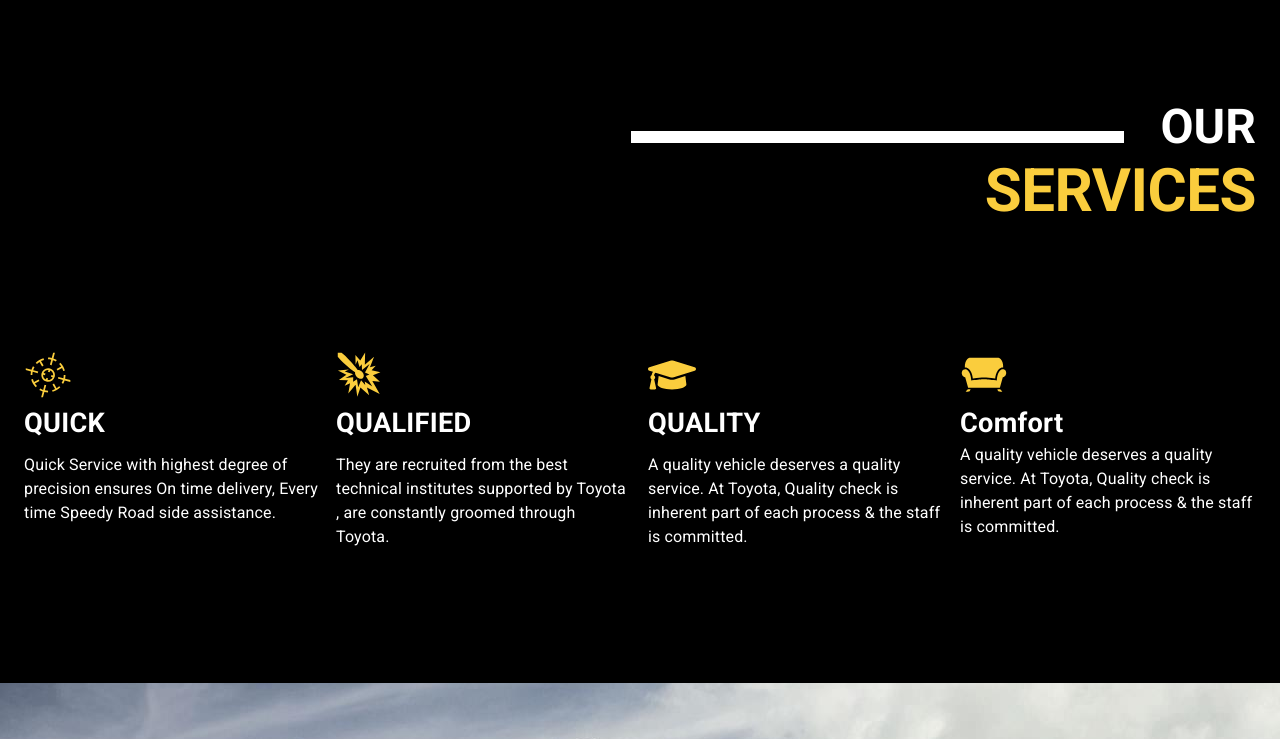
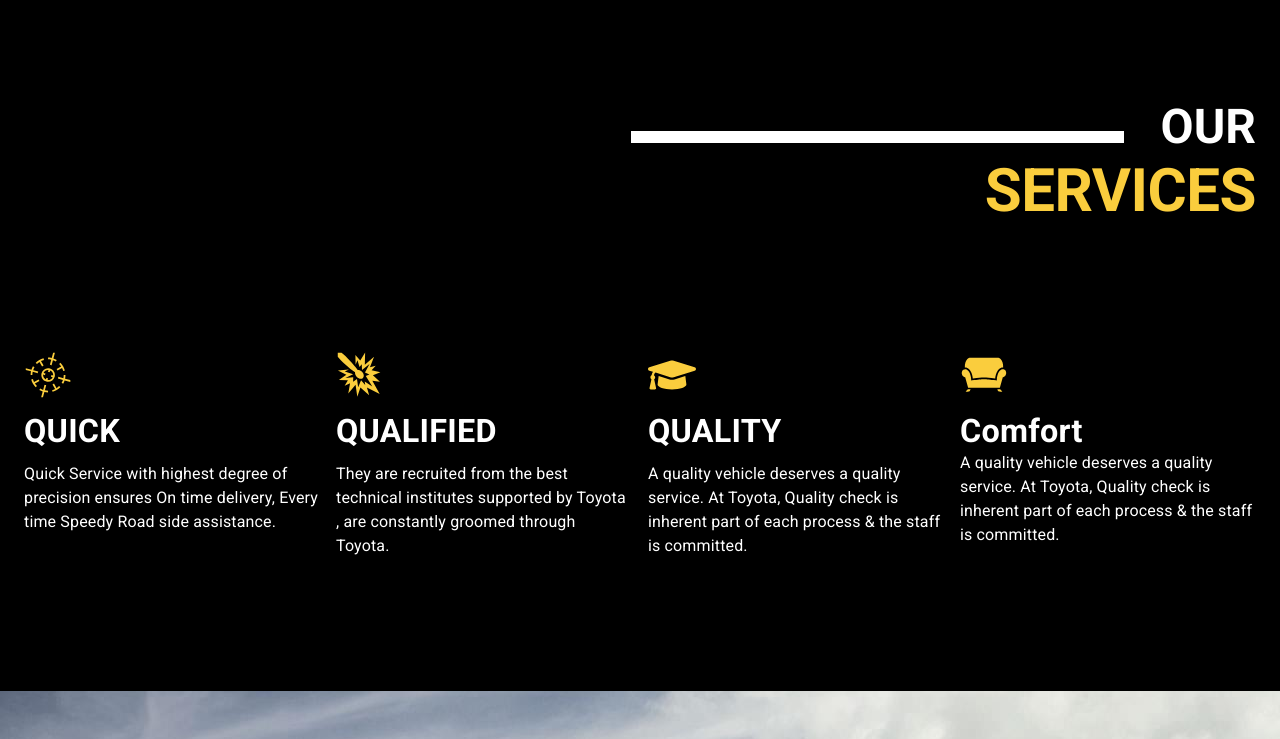
Before and after one commit to ay19b/land, a Next.js app: page / in a window 1280 px wide. Shown: the part 1342-2081 px from the top of the page. Built offline with nearby package versions, Linux system fonts and the light colour scheme.

Commit message:
Initial commit

```diff
--- a/components/contact.js
+++ b/components/contact.js
@@ -54,16 +54,15 @@ const useStyles = makeStyles((theme) => ({
         color:'white',
         marginLeft: '3%',
      },
+	 list:{
+		 listStyle: 'none',
+         display: 'flex',
+	 },
      iconList:{
-         fontSize:'1.4rem',
          marginRight:'2%',
      },
      card:{
         backgroundColor:'transparent',
-     },
-     iconCard:{
-        fontSize: '3rem',
-        color: '#facd3d',
      },
      titleCard:{
         fontSize: '1.7rem',
@@ -107,11 +106,11 @@ const Contact =()=> {
                         <Typography variant="subtitle1" component="div">115 NW Oregon Ave, #7 </Typography>
                         <Typography variant="subtitle1" component="div">Bend, OR 97703</Typography>
                         <br />
-                        <div>
-                            <GrFacebookOption  className={classes.iconList}/>
-                            <AiOutlineTwitter className={classes.iconList}/>
-                            <AiOutlineInstagram className={classes.iconList}/>
-                            <AiFillYoutube className={classes.iconList}/>
+                        <div className={classes.list}>
+                            <div className={classes.iconList}><Typography variant="h6"><GrFacebookOption /></Typography></div>
+							<div className={classes.iconList}><Typography variant="h6"><AiOutlineTwitter /></Typography></div>
+							<div className={classes.iconList}><Typography variant="h6"><AiOutlineInstagram /></Typography></div>
+							<div className={classes.iconList}><Typography variant="h6"><AiFillYoutube /></Typography></div>
                         </div>
                     </li>
                 </List>
--- a/components/exterior.js
+++ b/components/exterior.js
@@ -33,16 +33,12 @@ const useStyles = makeStyles((theme) => ({
      },
      title:{
       fontWeight:'bold',
-      [theme.breakpoints.down("sm")]: {
-         fontSize:'2.3rem'
-       },
      },
      discTitle:{
        fontWeight:'bold',
        flexDirection: 'row-reverse',
        color:theme.palette.primary.main,
        [theme.breakpoints.down("sm")]: {
-         fontSize:'2.5rem',
          textAlign: 'end',
        },
      },
@@ -59,18 +55,6 @@ const useStyles = makeStyles((theme) => ({
      },
      card:{
         backgroundColor:'transparent',
-     },
-     iconCard:{
-        fontSize: '3rem',
-        color: '#facd3d',
-     },
-     titleCard:{
-        fontSize: '1.7rem',
-        fontWeight: 'bold',
-        color: 'white',
-     },
-     disCard:{
-        color:'white',
      },
      btn:{
         display:'flex',
--- a/components/header.js
+++ b/components/header.js
@@ -16,9 +16,9 @@ const useStyles = makeStyles((theme) => ({
        },
    },
    bgc:{
-    backgroundColor:'rgba(0,0,0,0.4)',
-    height:'100%',
-    width:"100%"
+       backgroundColor:'rgba(0,0,0,0.4)',
+       height:'100%',
+       width:"100%"
    },
    item:{
       display: 'flex',
@@ -38,22 +38,15 @@ const useStyles = makeStyles((theme) => ({
    },
    title:{
     fontWeight:'bold',
-    [theme.breakpoints.down("sm")]: {
-       fontSize:'2.3rem'
-     },
    },
    discTitle:{
      fontWeight:'bold',
      color:theme.palette.primary.main,
-     [theme.breakpoints.down("sm")]: {
-       fontSize:'2.5rem'
-     },
    },
    extDiscTitle:{
     fontWeight:'bold',
     color:"white",
     [theme.breakpoints.down("sm")]: {
-      fontSize:'2.2rem',
       textAlign: 'end',
     },
   },
@@ -68,8 +61,6 @@ const useStyles = makeStyles((theme) => ({
          padding: '0.7%',
        },
    },
-   center:{},
-   bottom:{},
  }));
 const Header=()=>{
     const classes = useStyles();
--- a/components/new.js
+++ b/components/new.js
@@ -16,8 +16,7 @@ const useStyles = makeStyles((theme) => ({
     fontWeight:'bold',
     height:'100%',
     paddingTop:"3%",
-
- },
+   },
  top:{
     color: 'white',
     display: 'flex',
@@ -26,23 +25,14 @@ const useStyles = makeStyles((theme) => ({
  },
  title:{
    fontWeight:'bold',
-   [theme.breakpoints.down("sm")]: {
-      fontSize:'2.3rem'
-    },
   },
   discTitle:{
     fontWeight:'bold',
     color:theme.palette.primary.main,
-    [theme.breakpoints.down("sm")]: {
-      fontSize:'2.5rem'
-    },
   },
   extDiscTitle:{
    fontWeight:'bold',
    color:"white",
-   [theme.breakpoints.down("sm")]: {
-     fontSize:'2.2rem'
-   },
  },
 
   divider:{
--- a/components/perform.js
+++ b/components/perform.js
@@ -35,16 +35,10 @@ const useStyles = makeStyles((theme) => ({
      },
      title:{
       fontWeight:'bold',
-      [theme.breakpoints.down("sm")]: {
-         fontSize:'2.3rem'
-       },
      },
      discTitle:{
        fontWeight:'bold',
        color:theme.palette.primary.main,
-       [theme.breakpoints.down("sm")]: {
-         fontSize:'2.5rem'
-       },
      },
      divider:{
       backgroundColor: 'white',
@@ -57,22 +51,6 @@ const useStyles = makeStyles((theme) => ({
          padding: '0.7%',
        },
     },
-
-     card:{
-        backgroundColor:'transparent',
-     },
-     iconCard:{
-        fontSize: '3rem',
-        color: '#facd3d',
-     },
-     titleCard:{
-        fontSize: '1.7rem',
-        fontWeight: 'bold',
-        color: 'white',
-     },
-     disCard:{
-        color:'white',
-     },
      imgs:{
         marginTop: '15%',
     },
--- a/components/safety.js
+++ b/components/safety.js
@@ -33,16 +33,10 @@ const useStyles = makeStyles((theme) => ({
      },
      title:{
       fontWeight:'bold',
-      [theme.breakpoints.down("sm")]: {
-         fontSize:'2.3rem'
-       },
      },
      discTitle:{
        fontWeight:'bold',
        color:theme.palette.primary.main,
-       [theme.breakpoints.down("sm")]: {
-         fontSize:'2.5rem'
-       },
      },
      divider:{
       backgroundColor: 'white',
@@ -54,21 +48,6 @@ const useStyles = makeStyles((theme) => ({
          width:'70%',
        },
    },
-     card:{
-        backgroundColor:'transparent',
-     },
-     iconCard:{
-        fontSize: '3rem',
-        color: '#facd3d',
-     },
-     titleCard:{
-        fontSize: '1.7rem',
-        fontWeight: 'bold',
-        color: 'white',
-     },
-     disCard:{
-        color:'white',
-     },
      btn:{
         display:'flex',
         flexDirection:'column',
@@ -76,7 +55,6 @@ const useStyles = makeStyles((theme) => ({
         alignItems: 'center',
         marginTop: '5%',
         color:'white',
-
     },
   }));
 
--- a/components/services.js
+++ b/components/services.js
@@ -32,16 +32,10 @@ const useStyles = makeStyles((theme) => ({
      },
      title:{
         fontWeight:'bold',
-        [theme.breakpoints.down("sm")]: {
-           fontSize:'2.3rem'
-         },
        },
        discTitle:{
          fontWeight:'bold',
          color:theme.palette.primary.main,
-         [theme.breakpoints.down("sm")]: {
-           fontSize:'2.5rem'
-         },
        },
        divider:{
          backgroundColor: 'white',
@@ -63,11 +57,9 @@ const useStyles = makeStyles((theme) => ({
           },
      },
      iconCard:{
-        fontSize: '3rem',
         color: theme.palette.primary.main,
      },
      titleCard:{
-        fontSize: '1.7rem',
         fontWeight: 'bold',
         color: 'white',
      },
@@ -91,8 +83,8 @@ const Services=()=> {
             <Grid container spacing={2} >
                 <Grid item sm={12} md={3}>
                    <Card className={classes.card}>
-                       <GiTargeting className={classes.iconCard}/>
-                       <Typography className={classes.titleCard} gutterBottom>QUICK</Typography>
+                       <Typography variant="h3" className={classes.iconCard}><GiTargeting/></Typography>
+                       <Typography variant="h4" className={classes.titleCard} gutterBottom>QUICK</Typography>
                        <Typography variant="body1" gutterBottom className={classes.disCard}>
                            Quick Service with highest degree of precision
                            ensures On time delivery, Every time Speedy Road
@@ -102,8 +94,8 @@ const Services=()=> {
                 </Grid>
                 <Grid item sm={12} md={3}>
                    <Card className={classes.card}>
-                       <GiMatchTip className={classes.iconCard}/>
-                       <Typography className={classes.titleCard} gutterBottom>QUALIFIED</Typography>
+                       <Typography variant="h3" className={classes.iconCard}><GiMatchTip/></Typography>
+                       <Typography variant="h4" className={classes.titleCard} gutterBottom>QUALIFIED</Typography>
                        <Typography variant="body1" gutterBottom className={classes.disCard}>
                         They are recruited from the best technical
                          institutes supported by Toyota , are constantly
@@ -113,8 +105,8 @@ const Services=()=> {
                 </Grid>
                 <Grid item sm={12} md={3}>
                    <Card className={classes.card}>
-                       <FaGraduationCap className={classes.iconCard}/>
-                       <Typography className={classes.titleCard} gutterBottom>QUALITY</Typography>
+                       <Typography variant="h3" className={classes.iconCard}><FaGraduationCap/></Typography>
+                       <Typography variant="h4" className={classes.titleCard} gutterBottom>QUALITY</Typography>
                        <Typography variant="body1" gutterBottom className={classes.disCard}>
                          A quality vehicle deserves a quality service.
                          At Toyota, Quality check is inherent part of
@@ -124,8 +116,8 @@ const Services=()=> {
                 </Grid>
                 <Grid item sm={12} md={3}>
                    <Card className={classes.card}>
-                       <GiSofa className={classes.iconCard}/>
-                       <Typography className={classes.titleCard}>Comfort</Typography>
+                       <Typography variant="h3" className={classes.iconCard}><GiSofa /></Typography>
+                       <Typography variant="h4" className={classes.titleCard}>Comfort</Typography>
                        <Typography variant="body1" gutterBottom className={classes.disCard}>
                          A quality vehicle deserves a quality service.
                          At Toyota, Quality check is inherent part of each
--- a/package.json
+++ b/package.json
@@ -4,7 +4,7 @@
   "scripts": {
     "dev": "next dev",
     "build": "next build",
-    "start": "next start",
+	  "start": "next start -p $PORT",
     "lint": "next lint"
   },
   "dependencies": {
--- a/pages/index.js
+++ b/pages/index.js
@@ -9,7 +9,11 @@ import Safety from '../components/safety'
 import Services from '../components/services'
 import New from '../components/new'
 import { theme } from './theme';
-import { AppBar, Box, Container, CssBaseline, ThemeProvider, Toolbar, Typography } from '@material-ui/core';
+import { AppBar, Box, Container, CssBaseline, ThemeProvider, Toolbar, Typography,responsiveFontSizes } from '@material-ui/core';
+
+
+let Theme = responsiveFontSizes(theme);
+
 
 export default function Home() {
   return (
@@ -19,7 +23,7 @@ export default function Home() {
         <meta name="description" content="Generated by create next app" />
         <link rel="icon" href="/favicon.ico" />
       </Head>
-    <ThemeProvider theme={theme}>
+    <ThemeProvider theme={Theme}>
       <Header />
       <New />
       <Services />
```
